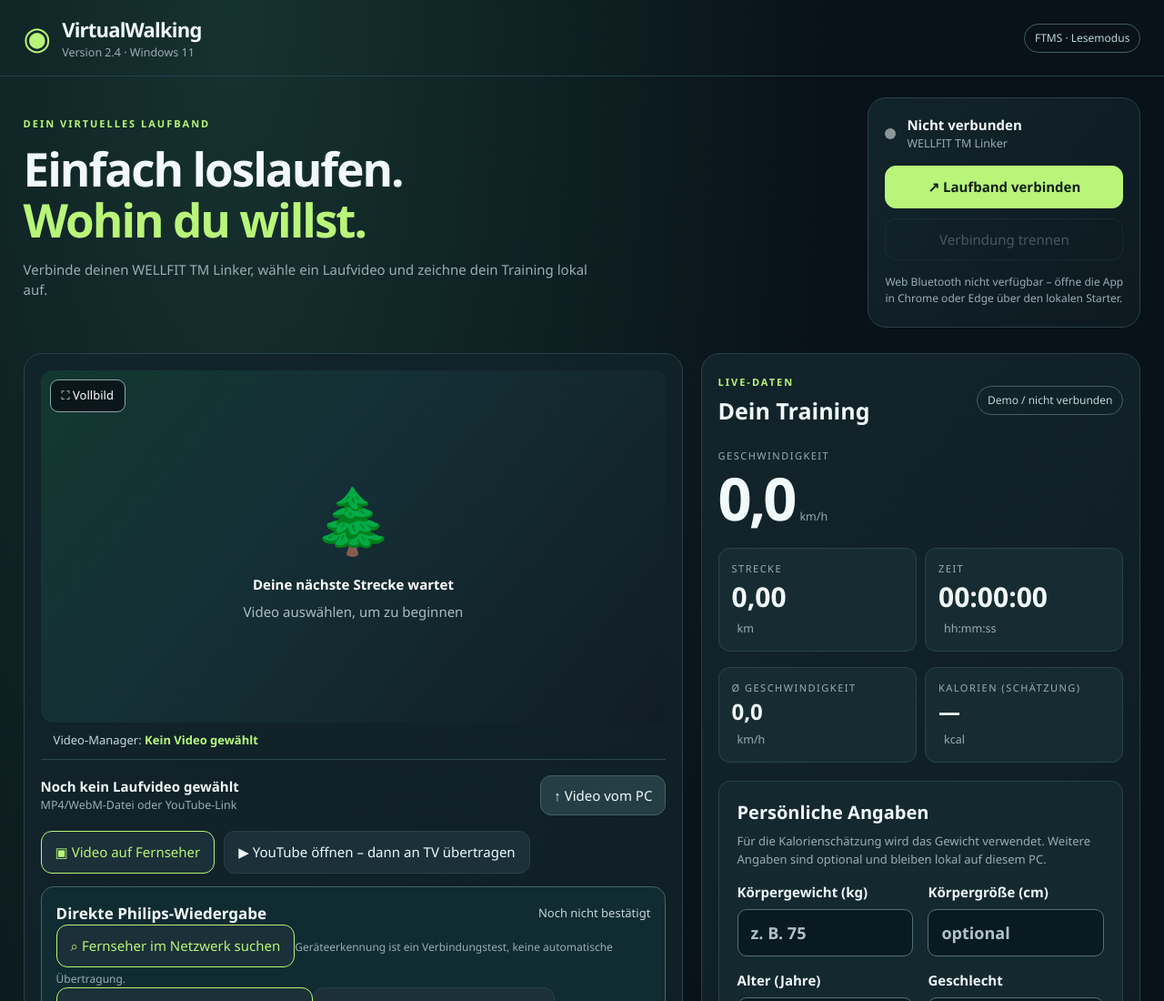
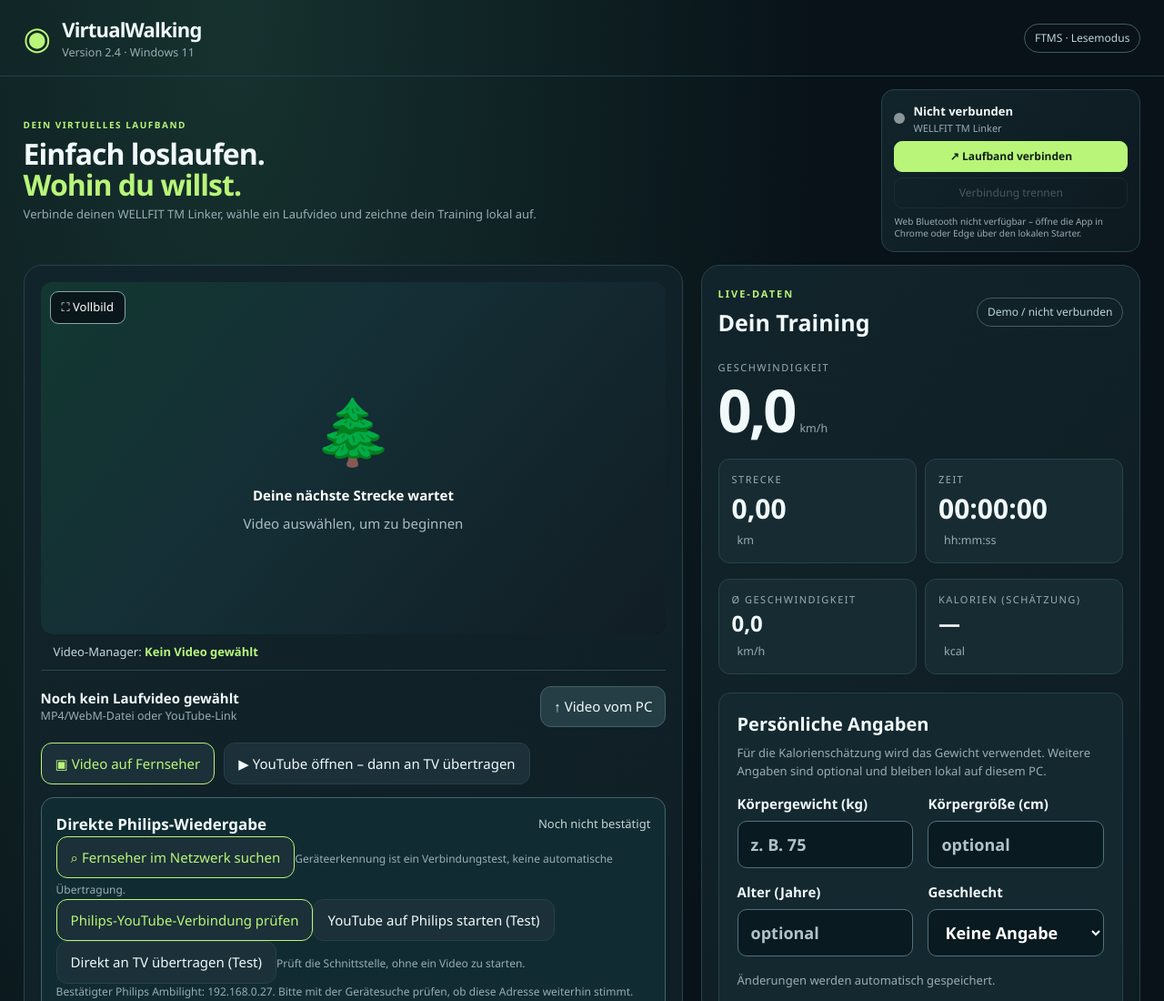
Before and after one commit to jsxxl2003/VirtualWalking, an Electron app: page VirtualWalking_2_4_Chicago_Portable_Windows11/web/index.html in a window 1280 px wide. Shown: the top 1100 px of the page at 91% size. Drawn offline with Linux system fonts and the light colour scheme; no server answers.

Commit message:
Reduce VirtualWalking hero height and compact treadmill connection card

```diff
--- a/VirtualWalking_2_4_Chicago_Portable_Windows11/web/styles.css
+++ b/VirtualWalking_2_4_Chicago_Portable_Windows11/web/styles.css
@@ -109,3 +109,20 @@ main{padding:clamp(16px,1.8vw,32px) clamp(18px,2vw,44px)}
 .chicago-video-info{display:flex;flex-direction:column;flex:1;min-width:160px;overflow-wrap:anywhere}
 .chicago-video-info small{font-size:12px;opacity:.75}
 .chicago-video-name{font-weight:600}
+
+/* Compact start area: give the video and training dashboard more vertical space. */
+main{padding-top:14px}
+.hero{grid-template-columns:minmax(0,1fr) 285px;gap:20px;align-items:center;margin-bottom:14px}
+.hero .eyebrow{font-size:10px;letter-spacing:1.5px}
+.hero h1{font-size:clamp(27px,2.5vw,38px);line-height:1.08;letter-spacing:-1px;margin:5px 0 6px}
+.hero p{font-size:13px;line-height:1.35;margin:6px 0}
+.hero .connection{padding:11px 13px;border-radius:14px;gap:6px}
+.hero .connection-row{gap:9px;margin-bottom:0}
+.hero .connection-row b{font-size:13px}
+.hero .connection-row small{font-size:11px}
+.hero .connection button{padding:7px 10px;border-radius:9px;font-size:12px}
+.hero .connection .mini{font-size:10px;line-height:1.3;margin:2px 0}
+@media(max-width:900px){
+ .hero{grid-template-columns:1fr;gap:10px}
+ .hero .connection{max-width:none}
+}
```
